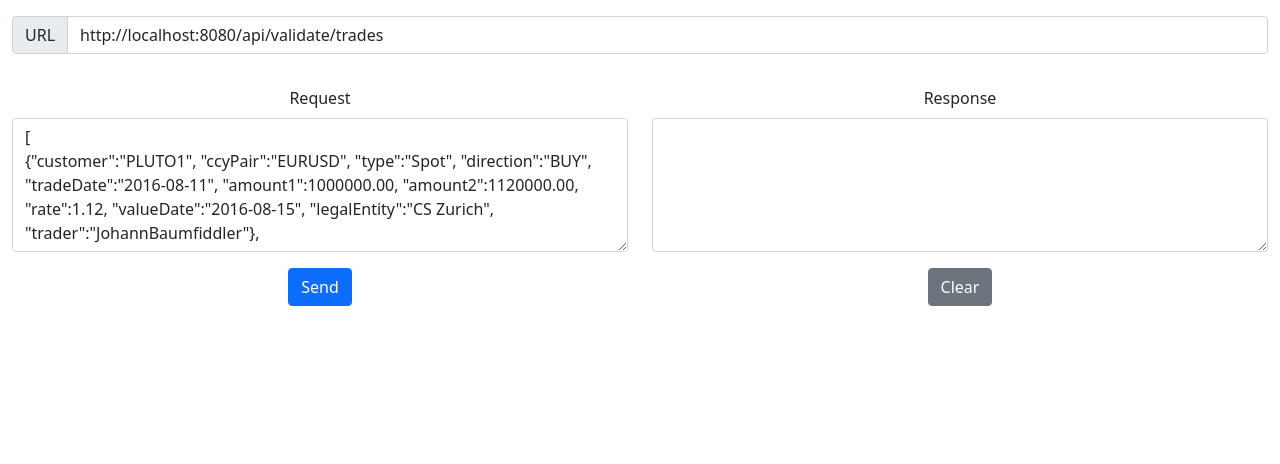
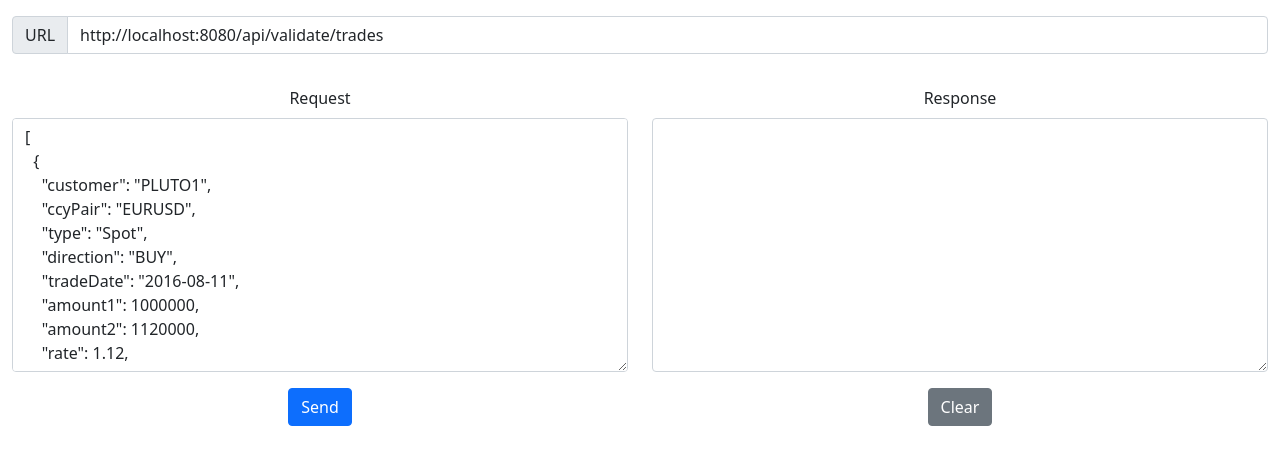
Before and after one commit to summerdebug/rest-client-react, a React (Create React App) app: page / in a window 1280 px wide. Shown: the top 464 px of the page. Built offline with nearby package versions, Linux system fonts and the light colour scheme.

Commit message:
Pretty json in request

```diff
--- a/src/App.js
+++ b/src/App.js
@@ -9,9 +9,11 @@ import Button from 'react-bootstrap/Button'
 
 function App() {
   const [url, setUrl] = useState("http://localhost:8080/api/validate/trades");
-  const [requestBody, setRequestBody] = useState("[\n{\"customer\":\"PLUTO1\", \"ccyPair\":\"EURUSD\", \"type\":\"Spot\", \"direction\":\"BUY\", \"tradeDate\":\"2016-08-11\", \"amount1\":1000000.00, \"amount2\":1120000.00, \"rate\":1.12, \"valueDate\":\"2016-08-15\", \"legalEntity\":\"CS Zurich\", \"trader\":\"JohannBaumfiddler\"}," +
-  "\n{\"customer\":\"PLUTO1\", \"ccyPair\":\"EURUSD\", \"type\":\"Spot\", \"direction\":\"SELL\", \"tradeDate\":\"2016-08-11\", \"amount1\":1000000.00, \"amount2\":1120000.00, \"rate\":1.12, \"valueDate\":\"2016-08-22\", \"legalEntity\":\"CS Zurich\", \"trader\":\"JohannBaumfiddler\"}" +
-  "\n]");
+  const [requestBody, setRequestBody] = useState(JSON.stringify(JSON.parse(
+    "[{\"customer\":\"PLUTO1\", \"ccyPair\":\"EURUSD\", \"type\":\"Spot\", \"direction\":\"BUY\", \"tradeDate\":\"2016-08-11\", \"amount1\":1000000.00, \"amount2\":1120000.00, \"rate\":1.12, \"valueDate\":\"2016-08-15\", \"legalEntity\":\"CS Zurich\", \"trader\":\"JohannBaumfiddler\"}," +
+    "{\"customer\":\"PLUTO1\", \"ccyPair\":\"EURUSD\", \"type\":\"Spot\", \"direction\":\"SELL\", \"tradeDate\":\"2016-08-11\", \"amount1\":1000000.00, \"amount2\":1120000.00, \"rate\":1.12, \"valueDate\":\"2016-08-22\", \"legalEntity\":\"CS Zurich\", \"trader\":\"JohannBaumfiddler\"}" +
+    "]"
+    ), null, 2));
   const [response, setResponse] = useState();
 
   const sendClick = () => {
@@ -42,14 +44,15 @@ function App() {
               <Col>
                 <Form.Group className="my-3" controlId="request">
                   <Form.Label>Request</Form.Label>
-                  <Form.Control as="textarea" rows={5} value = {requestBody}
+                  <Form.Control as="textarea" rows={10}
+                    value = {requestBody}
                     onChange={e => setRequestBody(e.target.value)} />
                 </Form.Group>
               </Col>
               <Col>
                 <Form.Group className="my-3" controlId="response">
                   <Form.Label>Response</Form.Label>
-                  <Form.Control as="textarea" rows={5} value = {response}
+                  <Form.Control as="textarea" rows={10} value = {response}
                    onChange={e => setResponse(e.target.value)} />
                 </Form.Group>
               </Col>
```
